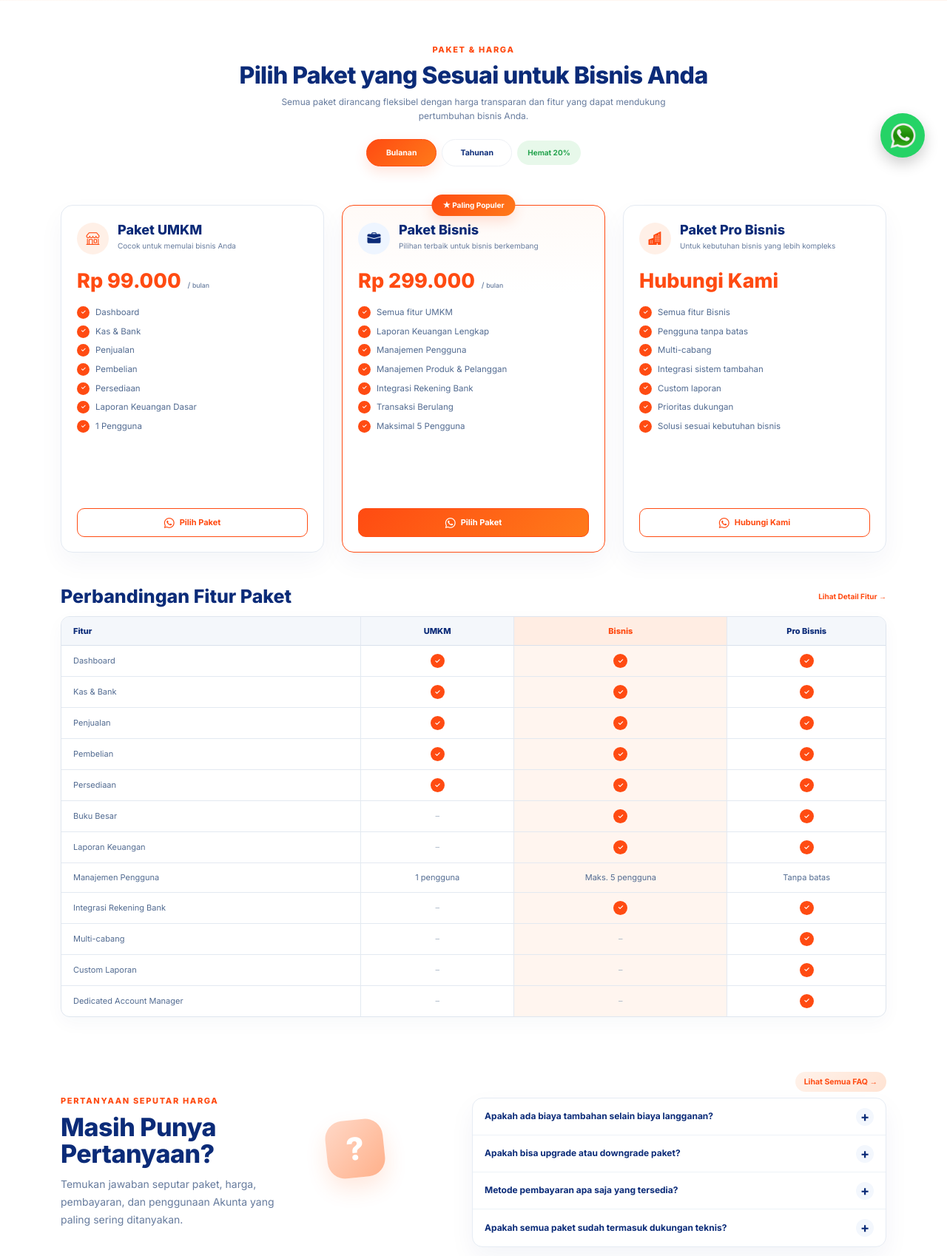
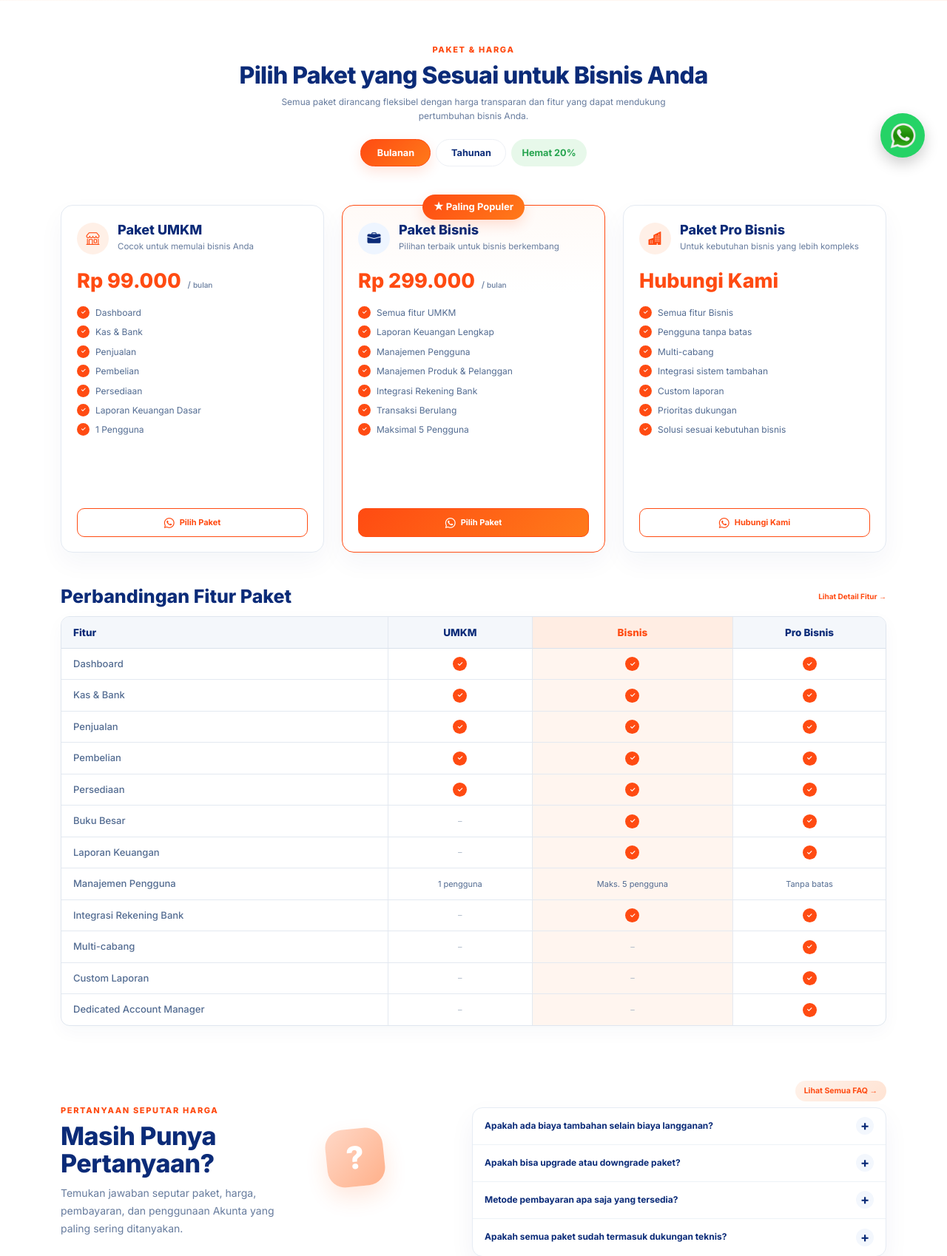
Before and after one commit to riaasrini17-debug/Website-Akunta, a Laravel app: page /harga in a window 1280 px wide. Shown: the part 557-2255 px from the top of the page at 74% size. Run offline with Laravel 12, Linux system fonts and the light colour scheme.

Commit message:
style: improve pricing page typography and comparison table

```diff
--- a/public/css/harga.css
+++ b/public/css/harga.css
@@ -620,7 +620,7 @@
         var(--pricing-navy);
 
     font-size:
-        10.5px;
+        12.7px;
 
     font-weight:
         700;
@@ -664,7 +664,7 @@
         #26a44f;
 
     font-size:
-        10px;
+        12.7px;
 
     font-weight:
         700;
@@ -774,7 +774,7 @@
         #fff;
 
     font-size:
-        10px;
+        13px;
 
     font-weight:
         700;
@@ -868,7 +868,7 @@
         var(--pricing-muted);
 
     font-size:
-        10px;
+        11.5px;
 
     line-height:
         1.4;
@@ -906,7 +906,7 @@
         var(--pricing-muted);
 
     font-size:
-        10px;
+        11.5px;
 
     font-weight:
         500;
@@ -944,7 +944,7 @@
         #526b91;
 
     font-size:
-        11.5px;
+        12px;
 
     line-height:
         1.45;
@@ -1249,6 +1249,15 @@
     text-align: left;
 }
 
+/* UKURAN FONT NAMA FITUR - DESKTOP */
+@media (min-width: 992px) {
+    .ak-comparison-table td:first-child {
+        font-size: 13px;
+        font-weight: 500;
+        line-height: 1.5;
+    }
+}
+
 
 /* HAPUS GARIS PALING KANAN */
 .ak-comparison-table th:last-child,
@@ -1269,6 +1278,7 @@
 
     color: #0b2b78;
 
+    font-size: 13.5px;
     font-weight: 800;
 
     border-bottom: 1px solid #d9e1ec;
@@ -1865,7 +1875,7 @@ and (
         width: 100%;
         min-width: 0;
         table-layout: fixed;
-        font-size: 9px;
+        font-size: 11.5px;
         border-collapse: separate;
         border-spacing: 0;
     }
@@ -1886,7 +1896,7 @@ and (
     .ak-comparison-table td:first-child {
         width: 42%;
         text-align: left;
-        font-size: 8.5px;
+        font-size: 10px;
         font-weight: 600;
     }
 
```
